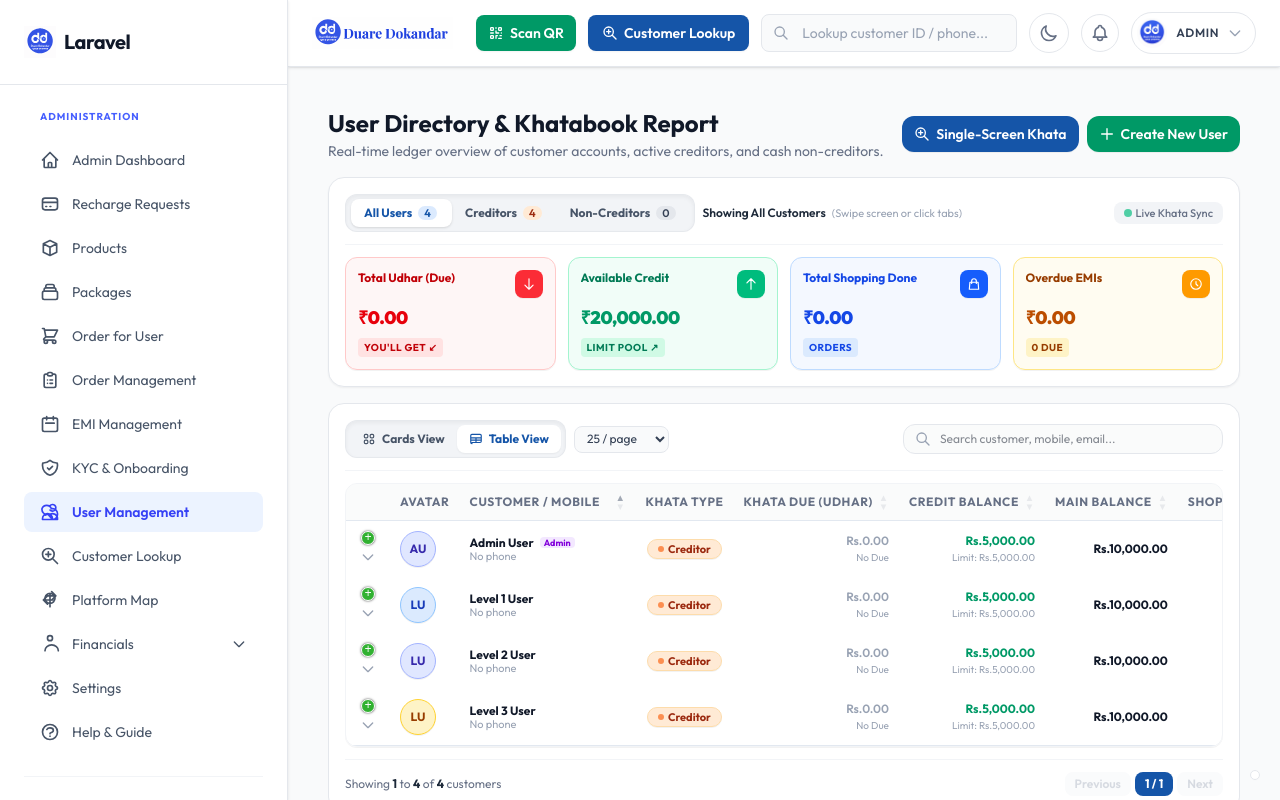
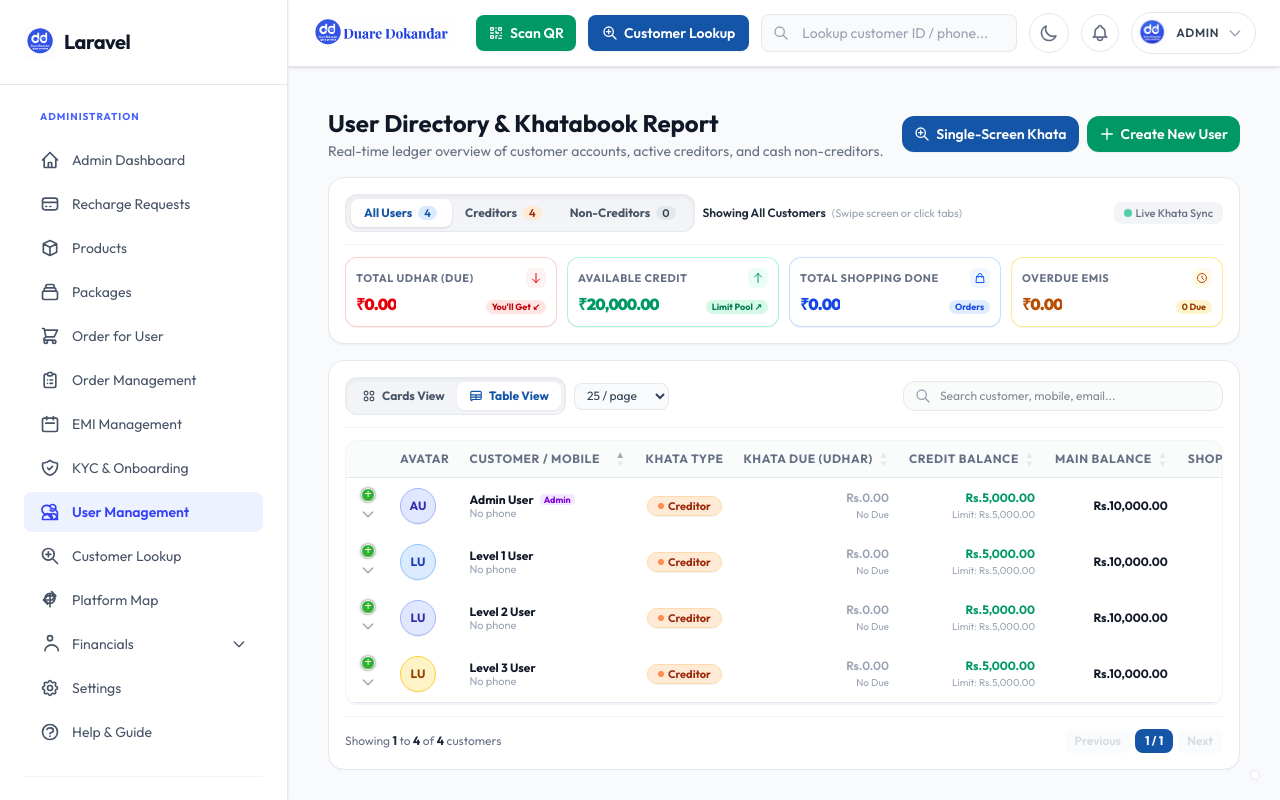
Before and after one commit to sahinphd/mlm-app, a Laravel app: page /admin/users in a window 1280 px wide. Run offline with Laravel 12, Linux system fonts and the light colour scheme; a user stored in the database is signed in; data comes from the database, SQL or seed files in the repository; data that the repository does not hold is empty; style sheets or scripts are compiled from the project's sources; some libraries are stand-ins or nearby versions.

Commit message:
feat: implement admin user controller, KYC management, and related views

```diff
--- a/app/Http/Controllers/Admin/UserController.php
+++ b/app/Http/Controllers/Admin/UserController.php
@@ -470,17 +470,17 @@ class UserController extends Controller
 
             // High-Performance Compact Mobile User Card HTML
             $mobileCardHtml = '
-<div class="user-mobile-card bg-white dark:bg-gray-800 rounded-xl border border-gray-200/90 dark:border-gray-700 shadow-2xs hover:shadow-xs transition-all duration-200 p-3 sm:p-3.5 space-y-2.5" data-user-id="'.$u->id.'">
+<div class="user-mobile-card bg-white dark:bg-gray-800 rounded-xl border border-gray-200/90 dark:border-gray-700 shadow-2xs hover:shadow-xs transition-all duration-200 p-2.5 sm:p-3 space-y-2" data-user-id="'.$u->id.'">
     <!-- Card Header: Avatar, Name, Phone & Khata Badge -->
     <div class="flex items-center justify-between gap-2">
-        <div class="flex items-center gap-2.5 min-w-0">
+        <div class="flex items-center gap-2 min-w-0">
             '.$avatarImg.'
             <div class="min-w-0">
                 <div class="font-bold text-xs sm:text-sm text-gray-900 dark:text-white truncate flex items-center gap-1.5">
                     <span class="truncate">'.e($u->name).'</span>
                     '.($u->role === 'admin' ? '<span class="text-[9px] px-1 py-0.2 rounded bg-purple-100 text-purple-700 dark:bg-purple-900/60 dark:text-purple-300 font-bold shrink-0">Admin</span>' : '').'
                 </div>
-                '.($u->phone ? '<a href="tel:'.e($u->phone).'" class="text-[11px] text-gray-500 dark:text-gray-400 font-mono flex items-center gap-1 hover:text-blue-600 dark:hover:text-blue-400 transition-colors mt-0.5"><svg class="w-3 h-3 text-gray-400 shrink-0" fill="none" viewBox="0 0 24 24" stroke="currentColor"><path stroke-linecap="round" stroke-linejoin="round" stroke-width="2" d="M3 5a2 2 0 012-2h3.28a1 1 0 01.948.684l1.498 4.493a1 1 0 01-.502 1.21l-2.257 1.13a11.042 11.042 0 005.516 5.516l1.13-2.257a1 1 0 011.21-.502l4.493 1.498a1 1 0 01.684.949V19a2 2 0 01-2 2h-1C9.716 21 3 14.284 3 6V5z"/></svg><span>'.e($u->phone).'</span></a>' : '<div class="text-[10px] text-gray-400 mt-0.5">No phone</div>').'
+                '.($u->phone ? '<a href="tel:'.e($u->phone).'" class="text-[11px] text-gray-500 dark:text-gray-400 font-mono flex items-center gap-1 hover:text-blue-600 dark:hover:text-blue-400 transition-colors"><svg class="w-2.5 h-2.5 text-gray-400 shrink-0" fill="none" viewBox="0 0 24 24" stroke="currentColor"><path stroke-linecap="round" stroke-linejoin="round" stroke-width="2" d="M3 5a2 2 0 012-2h3.28a1 1 0 01.948.684l1.498 4.493a1 1 0 01-.502 1.21l-2.257 1.13a11.042 11.042 0 005.516 5.516l1.13-2.257a1 1 0 011.21-.502l4.493 1.498a1 1 0 01.684.949V19a2 2 0 01-2 2h-1C9.716 21 3 14.284 3 6V5z"/></svg><span>'.e($u->phone).'</span></a>' : '<div class="text-[10px] text-gray-400">No phone</div>').'
             </div>
         </div>
         <div class="shrink-0">
@@ -489,10 +489,10 @@ class UserController extends Controller
     </div>
 
     <!-- Symmetrical 2x2 Financial Metrics Strip -->
-    <div class="grid grid-cols-2 gap-2 p-2 rounded-lg bg-gray-50/90 dark:bg-gray-900/60 border border-gray-100 dark:border-gray-700/60 text-xs">
+    <div class="grid grid-cols-2 gap-1.5 p-1.5 sm:p-2 rounded-lg bg-gray-50/80 dark:bg-gray-900/50 border border-gray-100 dark:border-gray-700/60 text-xs">
         <!-- Metric 1: Khata Due (Udhar) -->
         <div class="flex flex-col min-w-0">
-            <span class="text-[10px] font-semibold text-gray-500 dark:text-gray-400 uppercase tracking-wider truncate">Khata Due (Udhar)</span>
+            <span class="text-[9px] sm:text-[10px] font-semibold text-gray-500 dark:text-gray-400 uppercase tracking-wider truncate">Khata Due (Udhar)</span>
             <div class="mt-0.5 flex items-baseline gap-1 flex-wrap">
                 <span class="font-extrabold text-xs sm:text-sm '.($usedCredit > 0 ? 'text-red-600 dark:text-red-400' : 'text-gray-500 dark:text-gray-400').'">Rs.'.number_format($usedCredit, 2).'</span>
                 '.($usedCredit > 0 ? '<span class="text-[9px] bg-red-100 dark:bg-red-900/80 text-red-700 dark:text-red-300 px-1 py-0.2 rounded font-bold">You\'ll Get</span>' : '').'
@@ -501,7 +501,7 @@ class UserController extends Controller
 
         <!-- Metric 2: Credit Available / Limit -->
         <div class="flex flex-col min-w-0">
-            <span class="text-[10px] font-semibold text-gray-500 dark:text-gray-400 uppercase tracking-wider truncate">Credit Balance</span>
+            <span class="text-[9px] sm:text-[10px] font-semibold text-gray-500 dark:text-gray-400 uppercase tracking-wider truncate">Credit Balance</span>
             <div class="mt-0.5 flex items-baseline gap-1 flex-wrap">
                 <span class="font-bold text-xs sm:text-sm text-emerald-600 dark:text-emerald-400">Rs.'.number_format($availableCredit, 2).'</span>
                 <span class="text-[10px] text-gray-400 truncate">('.number_format($creditLimit, 0).' max)</span>
@@ -510,30 +510,30 @@ class UserController extends Controller
 
         <!-- Metric 3: Wallet Balance -->
         <div class="flex flex-col min-w-0">
-            <span class="text-[10px] font-semibold text-gray-500 dark:text-gray-400 uppercase tracking-wider truncate">Main Wallet</span>
+            <span class="text-[9px] sm:text-[10px] font-semibold text-gray-500 dark:text-gray-400 uppercase tracking-wider truncate">Main Wallet</span>
             <span class="font-bold text-xs text-gray-800 dark:text-gray-200 mt-0.5">Rs.'.number_format($mainBalance, 2).'</span>
         </div>
 
         <!-- Metric 4: Shopping Done -->
         <div class="flex flex-col min-w-0">
-            <span class="text-[10px] font-semibold text-gray-500 dark:text-gray-400 uppercase tracking-wider truncate">Shop Done</span>
+            <span class="text-[9px] sm:text-[10px] font-semibold text-gray-500 dark:text-gray-400 uppercase tracking-wider truncate">Shop Done</span>
             <span class="font-bold text-xs text-blue-600 dark:text-blue-400 mt-0.5">Rs.'.number_format($totalShopping, 2).'</span>
         </div>
     </div>
 
     <!-- Action Bar: Direct Khata + Details Accordion -->
-    <div class="flex items-center justify-between gap-2 pt-1 border-t border-gray-100 dark:border-gray-700/60">
-        <a href="'.route('admin.customer-lookup.index', ['user_id' => $u->id]).'" class="flex-1 py-1.5 px-3 rounded-lg bg-[#1555a8] hover:bg-[#12468d] text-white text-xs font-bold text-center flex items-center justify-center gap-1.5 shadow-2xs transition-colors">
+    <div class="flex items-center justify-between gap-1.5 pt-0.5">
+        <a href="'.route('admin.customer-lookup.index', ['user_id' => $u->id]).'" class="flex-1 py-1.5 px-2.5 rounded-lg bg-[#1555a8] hover:bg-[#12468d] text-white text-xs font-bold text-center flex items-center justify-center gap-1.5 shadow-2xs transition-colors">
             <span>📖 Open Khata</span>
         </a>
-        <button type="button" class="js-toggle-card-drawer py-1.5 px-3 rounded-lg bg-gray-100 hover:bg-gray-200 dark:bg-gray-700 dark:hover:bg-gray-600 text-gray-700 dark:text-gray-200 text-xs font-semibold flex items-center gap-1 transition-colors">
+        <button type="button" class="js-toggle-card-drawer py-1.5 px-2.5 rounded-lg bg-gray-100 hover:bg-gray-200 dark:bg-gray-700 dark:hover:bg-gray-600 text-gray-700 dark:text-gray-200 text-xs font-semibold flex items-center gap-1 transition-colors">
             <span>Details</span>
             <svg class="w-3.5 h-3.5 transform transition-transform duration-200 card-chevron" fill="none" viewBox="0 0 24 24" stroke="currentColor"><path stroke-linecap="round" stroke-linejoin="round" stroke-width="2" d="M19 9l-7 7-7-7"/></svg>
         </button>
     </div>
 
     <!-- Collapsible Drawer Inside Card -->
-    <div class="card-child-drawer hidden pt-2 space-y-2.5 border-t border-gray-100 dark:border-gray-700/60">
+    <div class="card-child-drawer hidden pt-2 space-y-2 border-t border-gray-100 dark:border-gray-700/60">
         '.$childDrawerHtml.'
     </div>
 </div>';
--- a/resources/views/admin/users.blade.php
+++ b/resources/views/admin/users.blade.php
@@ -110,83 +110,104 @@
         </div>
 
         <!-- Bottom Row: Compact Horizontal Khatabook Ledger Strip -->
-        <div class="grid grid-cols-2 lg:grid-cols-4 gap-2 sm:gap-3">
+        <div class="grid grid-cols-2 lg:grid-cols-4 gap-2 sm:gap-2.5">
             <!-- 1. Total Udhar (Due) / You'll Get -->
             <div onclick="switchTab('creditor')"
-                 class="cursor-pointer h-full flex flex-col justify-between p-2.5 sm:p-3 rounded-xl bg-red-50/70 dark:bg-red-950/30 border border-red-200 dark:border-red-900/50 hover:bg-red-100/60 dark:hover:bg-red-950/50 transition-all group shadow-2xs">
-                <div class="flex items-start justify-between gap-1.5">
-                    <span class="text-xs font-bold text-red-700 dark:text-red-400 truncate" title="Total Udhar (Due)">Total Udhar (Due)</span>
-                    <div class="h-6 w-6 sm:h-7 sm:w-7 rounded-lg bg-red-500 text-white flex items-center justify-center shrink-0 shadow-2xs group-hover:scale-105 transition-transform">
-                        <svg class="w-3.5 h-3.5" fill="none" viewBox="0 0 24 24" stroke="currentColor"><path stroke-linecap="round" stroke-linejoin="round" stroke-width="2" d="M19 14l-7 7m0 0l-7-7m7 7V3"/></svg>
+                 class="cursor-pointer flex flex-col justify-between p-2 sm:p-2.5 rounded-xl bg-white dark:bg-gray-800 border border-red-200/90 dark:border-red-900/40 hover:border-red-300 dark:hover:border-red-800 hover:bg-red-50/30 dark:hover:bg-red-950/20 shadow-2xs hover:shadow-xs transition-all active:scale-[0.98]">
+                <!-- Top Row: Label & Tonal Icon -->
+                <div class="flex items-center justify-between gap-1">
+                    <span class="text-[10px] sm:text-[11px] font-bold text-gray-500 dark:text-gray-400 uppercase tracking-wider truncate" title="Total Udhar (Due)">
+                        Total Udhar (Due)
+                    </span>
+                    <div class="w-5 h-5 rounded-md bg-red-50 dark:bg-red-950/60 text-red-600 dark:text-red-400 flex items-center justify-center shrink-0">
+                        <svg class="w-3 h-3" fill="none" viewBox="0 0 24 24" stroke="currentColor">
+                            <path stroke-linecap="round" stroke-linejoin="round" stroke-width="2" d="M19 14l-7 7m0 0l-7-7m7 7V3"/>
+                        </svg>
                     </div>
                 </div>
-                <div class="my-1 sm:my-1.5">
-                    <div class="text-sm sm:text-base md:text-lg font-black text-red-600 dark:text-red-400 truncate tracking-tight">
+
+                <!-- Bottom Row: Amount & Micro-Badge -->
+                <div class="flex items-baseline justify-between gap-1 mt-1">
+                    <span class="text-sm sm:text-base font-black text-red-600 dark:text-red-400 tracking-tight tabular-nums truncate">
                         {{ ($symbol ?? '₹') . number_format($khataSummary['total_credit_used'] ?? 0, 2) }}
-                    </div>
-                </div>
-                <div class="flex items-center">
-                    <span class="text-[9px] sm:text-[10px] bg-red-100 dark:bg-red-900/80 text-red-700 dark:text-red-300 px-1.5 py-0.5 rounded font-bold uppercase tracking-wider">
+                    </span>
+                    <span class="text-[9px] font-bold text-red-700 dark:text-red-300 bg-red-100/90 dark:bg-red-900/60 px-1.5 py-0.2 rounded-full shrink-0 whitespace-nowrap">
                         You'll Get ↙
                     </span>
                 </div>
             </div>
 
             <!-- 2. Available Credit Balance -->
-            <div class="h-full flex flex-col justify-between p-2.5 sm:p-3 rounded-xl bg-emerald-50/70 dark:bg-emerald-950/30 border border-emerald-200 dark:border-emerald-900/50 shadow-2xs">
-                <div class="flex items-start justify-between gap-1.5">
-                    <span class="text-xs font-bold text-emerald-700 dark:text-emerald-400 truncate" title="Available Credit">Available Credit</span>
-                    <div class="h-6 w-6 sm:h-7 sm:w-7 rounded-lg bg-emerald-500 text-white flex items-center justify-center shrink-0 shadow-2xs">
-                        <svg class="w-3.5 h-3.5" fill="none" viewBox="0 0 24 24" stroke="currentColor"><path stroke-linecap="round" stroke-linejoin="round" stroke-width="2" d="M5 10l7-7m0 0l7 7m-7-7v18"/></svg>
+            <div class="flex flex-col justify-between p-2 sm:p-2.5 rounded-xl bg-white dark:bg-gray-800 border border-emerald-200/90 dark:border-emerald-900/40 hover:border-emerald-300 dark:hover:border-emerald-800 hover:bg-emerald-50/30 dark:hover:bg-emerald-950/20 shadow-2xs hover:shadow-xs transition-all">
+                <!-- Top Row: Label & Tonal Icon -->
+                <div class="flex items-center justify-between gap-1">
+                    <span class="text-[10px] sm:text-[11px] font-bold text-gray-500 dark:text-gray-400 uppercase tracking-wider truncate" title="Available Credit">
+                        Available Credit
+                    </span>
+                    <div class="w-5 h-5 rounded-md bg-emerald-50 dark:bg-emerald-950/60 text-emerald-600 dark:text-emerald-400 flex items-center justify-center shrink-0">
+                        <svg class="w-3 h-3" fill="none" viewBox="0 0 24 24" stroke="currentColor">
+                            <path stroke-linecap="round" stroke-linejoin="round" stroke-width="2" d="M5 10l7-7m0 0l7 7m-7-7v18"/>
+                        </svg>
                     </div>
                 </div>
-                <div class="my-1 sm:my-1.5">
-                    <div class="text-sm sm:text-base md:text-lg font-black text-emerald-600 dark:text-emerald-400 truncate tracking-tight">
+
+                <!-- Bottom Row: Amount & Micro-Badge -->
+                <div class="flex items-baseline justify-between gap-1 mt-1">
+                    <span class="text-sm sm:text-base font-black text-emerald-600 dark:text-emerald-400 tracking-tight tabular-nums truncate">
                         {{ ($symbol ?? '₹') . number_format($khataSummary['total_available_credit'] ?? 0, 2) }}
-                    </div>
-                </div>
-                <div class="flex items-center">
-                    <span class="text-[9px] sm:text-[10px] bg-emerald-100 dark:bg-emerald-900/80 text-emerald-700 dark:text-emerald-300 px-1.5 py-0.5 rounded font-bold uppercase tracking-wider">
+                    </span>
+                    <span class="text-[9px] font-bold text-emerald-700 dark:text-emerald-300 bg-emerald-100/90 dark:bg-emerald-900/60 px-1.5 py-0.2 rounded-full shrink-0 whitespace-nowrap">
                         Limit Pool ↗
                     </span>
                 </div>
             </div>
 
             <!-- 3. Total Shopping Done -->
-            <div class="h-full flex flex-col justify-between p-2.5 sm:p-3 rounded-xl bg-blue-50/70 dark:bg-blue-950/30 border border-blue-200 dark:border-blue-900/50 shadow-2xs">
-                <div class="flex items-start justify-between gap-1.5">
-                    <span class="text-xs font-bold text-blue-700 dark:text-blue-400 truncate" title="Total Shopping Done">Total Shopping Done</span>
-                    <div class="h-6 w-6 sm:h-7 sm:w-7 rounded-lg bg-blue-600 text-white flex items-center justify-center shrink-0 shadow-2xs">
-                        <svg class="w-3.5 h-3.5" fill="none" viewBox="0 0 24 24" stroke="currentColor"><path stroke-linecap="round" stroke-linejoin="round" stroke-width="2" d="M16 11V7a4 4 0 00-8 0v4M5 9h14l1 12H4L5 9z"/></svg>
+            <div class="flex flex-col justify-between p-2 sm:p-2.5 rounded-xl bg-white dark:bg-gray-800 border border-blue-200/90 dark:border-blue-900/40 hover:border-blue-300 dark:hover:border-blue-800 hover:bg-blue-50/30 dark:hover:bg-blue-950/20 shadow-2xs hover:shadow-xs transition-all">
+                <!-- Top Row: Label & Tonal Icon -->
+                <div class="flex items-center justify-between gap-1">
+                    <span class="text-[10px] sm:text-[11px] font-bold text-gray-500 dark:text-gray-400 uppercase tracking-wider truncate" title="Total Shopping Done">
+                        Total Shopping Done
+                    </span>
+                    <div class="w-5 h-5 rounded-md bg-blue-50 dark:bg-blue-950/60 text-blue-600 dark:text-blue-400 flex items-center justify-center shrink-0">
+                        <svg class="w-3 h-3" fill="none" viewBox="0 0 24 24" stroke="currentColor">
+                            <path stroke-linecap="round" stroke-linejoin="round" stroke-width="2" d="M16 11V7a4 4 0 00-8 0v4M5 9h14l1 12H4L5 9z"/>
+                        </svg>
                     </div>
                 </div>
-                <div class="my-1 sm:my-1.5">
-                    <div class="text-sm sm:text-base md:text-lg font-black text-blue-700 dark:text-blue-300 truncate tracking-tight">
+
+                <!-- Bottom Row: Amount & Micro-Badge -->
+                <div class="flex items-baseline justify-between gap-1 mt-1">
+                    <span class="text-sm sm:text-base font-black text-blue-700 dark:text-blue-300 tracking-tight tabular-nums truncate">
                         {{ ($symbol ?? '₹') . number_format($khataSummary['total_shopping_done'] ?? 0, 2) }}
-                    </div>
-                </div>
-                <div class="flex items-center">
-                    <span class="text-[9px] sm:text-[10px] bg-blue-100 dark:bg-blue-900/80 text-blue-700 dark:text-blue-300 px-1.5 py-0.5 rounded font-bold uppercase tracking-wider">
+                    </span>
+                    <span class="text-[9px] font-bold text-blue-700 dark:text-blue-300 bg-blue-100/90 dark:bg-blue-900/60 px-1.5 py-0.2 rounded-full shrink-0 whitespace-nowrap">
                         Orders
                     </span>
                 </div>
             </div>
 
             <!-- 4. Overdue EMIs -->
-            <div class="h-full flex flex-col justify-between p-2.5 sm:p-3 rounded-xl bg-amber-50/70 dark:bg-amber-950/30 border border-amber-200 dark:border-amber-900/50 shadow-2xs">
-                <div class="flex items-start justify-between gap-1.5">
-                    <span class="text-xs font-bold text-amber-800 dark:text-amber-400 truncate" title="Overdue EMIs">Overdue EMIs</span>
-                    <div class="h-6 w-6 sm:h-7 sm:w-7 rounded-lg bg-amber-500 text-white flex items-center justify-center shrink-0 shadow-2xs">
-                        <svg class="w-3.5 h-3.5" fill="none" viewBox="0 0 24 24" stroke="currentColor"><path stroke-linecap="round" stroke-linejoin="round" stroke-width="2" d="M12 8v4l3 3m6-3a9 9 0 11-18 0 9 9 0 0118 0z"/></svg>
+            <div onclick="switchTab('creditor')"
+                 class="cursor-pointer flex flex-col justify-between p-2 sm:p-2.5 rounded-xl bg-white dark:bg-gray-800 border border-amber-200/90 dark:border-amber-900/40 hover:border-amber-300 dark:hover:border-amber-800 hover:bg-amber-50/30 dark:hover:bg-amber-950/20 shadow-2xs hover:shadow-xs transition-all active:scale-[0.98]">
+                <!-- Top Row: Label & Tonal Icon -->
+                <div class="flex items-center justify-between gap-1">
+                    <span class="text-[10px] sm:text-[11px] font-bold text-gray-500 dark:text-gray-400 uppercase tracking-wider truncate" title="Overdue EMIs">
+                        Overdue EMIs
+                    </span>
+                    <div class="w-5 h-5 rounded-md bg-amber-50 dark:bg-amber-950/60 text-amber-700 dark:text-amber-400 flex items-center justify-center shrink-0">
+                        <svg class="w-3 h-3" fill="none" viewBox="0 0 24 24" stroke="currentColor">
+                            <path stroke-linecap="round" stroke-linejoin="round" stroke-width="2" d="M12 8v4l3 3m6-3a9 9 0 11-18 0 9 9 0 0118 0z"/>
+                        </svg>
                     </div>
                 </div>
-                <div class="my-1 sm:my-1.5">
-                    <div class="text-sm sm:text-base md:text-lg font-black text-amber-700 dark:text-amber-400 truncate tracking-tight">
+
+                <!-- Bottom Row: Amount & Micro-Badge -->
+                <div class="flex items-baseline justify-between gap-1 mt-1">
+                    <span class="text-sm sm:text-base font-black text-amber-700 dark:text-amber-400 tracking-tight tabular-nums truncate">
                         {{ ($symbol ?? '₹') . number_format($khataSummary['overdue_total'] ?? 0, 2) }}
-                    </div>
-                </div>
-                <div class="flex items-center">
-                    <span class="text-[9px] sm:text-[10px] bg-amber-100 dark:bg-amber-900/80 text-amber-800 dark:text-amber-300 px-1.5 py-0.5 rounded font-bold uppercase tracking-wider">
+                    </span>
+                    <span class="text-[9px] font-bold text-amber-800 dark:text-amber-300 bg-amber-100/90 dark:bg-amber-900/60 px-1.5 py-0.2 rounded-full shrink-0 whitespace-nowrap">
                         {{ $khataSummary['overdue_count'] ?? 0 }} Due
                     </span>
                 </div>
```
